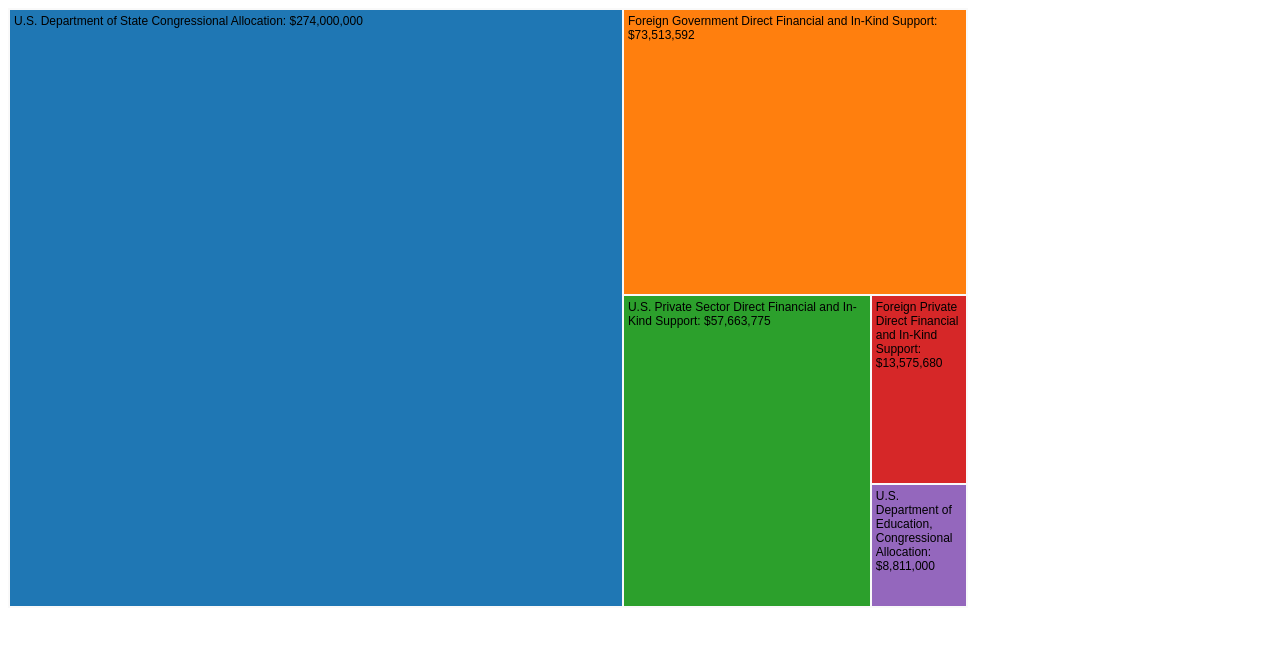
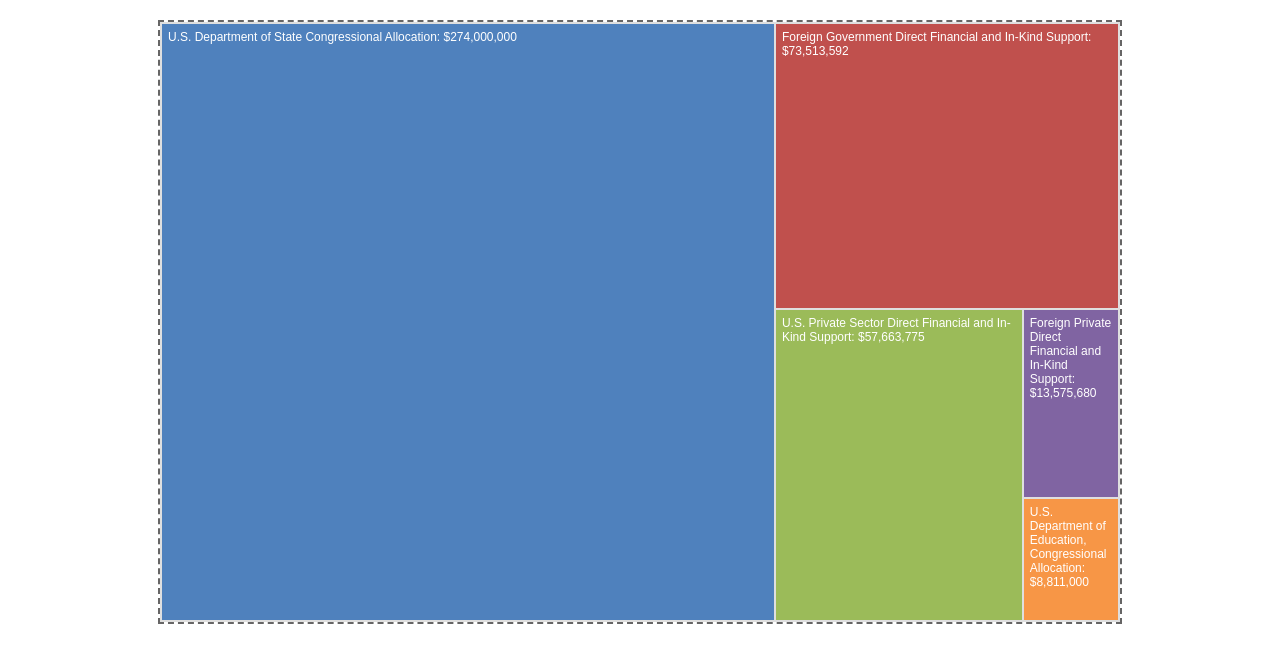
Before and after one commit to edisonyzwu/treemap, a plain HTML site: page index.html in a window 1280 px wide. Drawn offline with nearby package versions, Linux system fonts and the light colour scheme.

Commit message:
update the treemap

```diff
--- a/index.html
+++ b/index.html
@@ -2,18 +2,35 @@
 <html lang="en">
   <head>
     <meta charset="UTF-8" />
-    <title>Animated Treemap with Shrinking Effect</title>
+    <title>Animated Treemap with Shrinking Effect and Fixed Margin</title>
     <script src="https://d3js.org/d3.v7.min.js"></script>
     <style>
       body {
         font-family: sans-serif;
+        color: white;
+        margin: 0;
+        padding: 20px;
+        background: #ffffff;
       }
+      #container {
+        width: 960px;
+        height: 600px;
+        position: relative;
+        margin: 0 auto;
+        background: hsl(0, 0%, 100%);
+        border: 2px dashed #666565;
+        overflow: hidden;
+      }
+
       #chart {
-        position: relative;
-        background: #f9f9f9;
+        position: absolute;
+        top: 0;
+        left: 0;
+        background: #dfdfdf;
         overflow: hidden;
         transition: width 1s, height 1s;
       }
+
       .node {
         box-sizing: border-box;
         position: absolute;
@@ -25,12 +42,16 @@
       }
       .label {
         font-size: 12px;
-        padding: 4px;
+        font-weight: 500;
+        padding: 6px;
+        word-break: break-word;
       }
     </style>
   </head>
   <body>
-    <div id="chart" style="width: 960px; height: 600px"></div>
+    <div id="container">
+      <div id="chart" style="width: 960px; height: 600px"></div>
+    </div>
 
     <script>
       const data = {
@@ -58,6 +79,7 @@
       treemapLayout(root);
 
       const chart = d3.select("#chart");
+      const myColors = ["#4F81BD", "#C0504D", "#9BBB59", "#8064A2", "#F79646"];
 
       let nodes = chart
         .selectAll(".node")
@@ -68,20 +90,18 @@
         .style("top", (d) => d.y0 + "px")
         .style("width", (d) => d.x1 - d.x0 + "px")
         .style("height", (d) => d.y1 - d.y0 + "px")
-        .style("background", (d, i) => d3.schemeCategory10[i % 10])
+        .style("background", (d, i) => myColors[i % myColors.length])
         .style("opacity", 1)
         .append("div")
         .attr("class", "label")
         .text((d) => d.data.name + ": $" + d.data.value.toLocaleString());
 
       chart.on("click", () => {
-        // Filter out the big blue one
         const newChildren = data.children.filter(
           (d) => d.name !== "U.S. Department of State Congressional Allocation"
         );
         const newTotal = d3.sum(newChildren, (d) => d.value);
 
-        // Calculate new dimensions
         const scale = Math.sqrt(newTotal / originalTotal);
         const newWidth = width * scale;
         const newHeight = height * scale;
@@ -93,19 +113,17 @@
 
         d3.treemap().size([newWidth, newHeight]).padding(2)(newRoot);
 
-        // Resize chart div
         chart
           .transition()
-          .duration(1000)
+          .duration(1500)
           .style("width", newWidth + "px")
           .style("height", newHeight + "px");
 
-        // Update nodes
         const update = chart.selectAll(".node").data(newRoot.leaves(), (d) => d.data.name);
 
         update
           .transition()
-          .duration(1000)
+          .duration(1500)
           .style("left", (d) => d.x0 + "px")
           .style("top", (d) => d.y0 + "px")
           .style("width", (d) => d.x1 - d.x0 + "px")
@@ -116,8 +134,9 @@
 
         update.exit().transition().duration(500).style("opacity", 0).remove();
 
-        // Remove click handler after first click
         chart.on("click", null);
+
+        d3.selectAll(".node").style("cursor", "default").on("mouseover", null).on("mouseout", null);
       });
     </script>
   </body>
```
Also changed, not shown: 1 other file.
